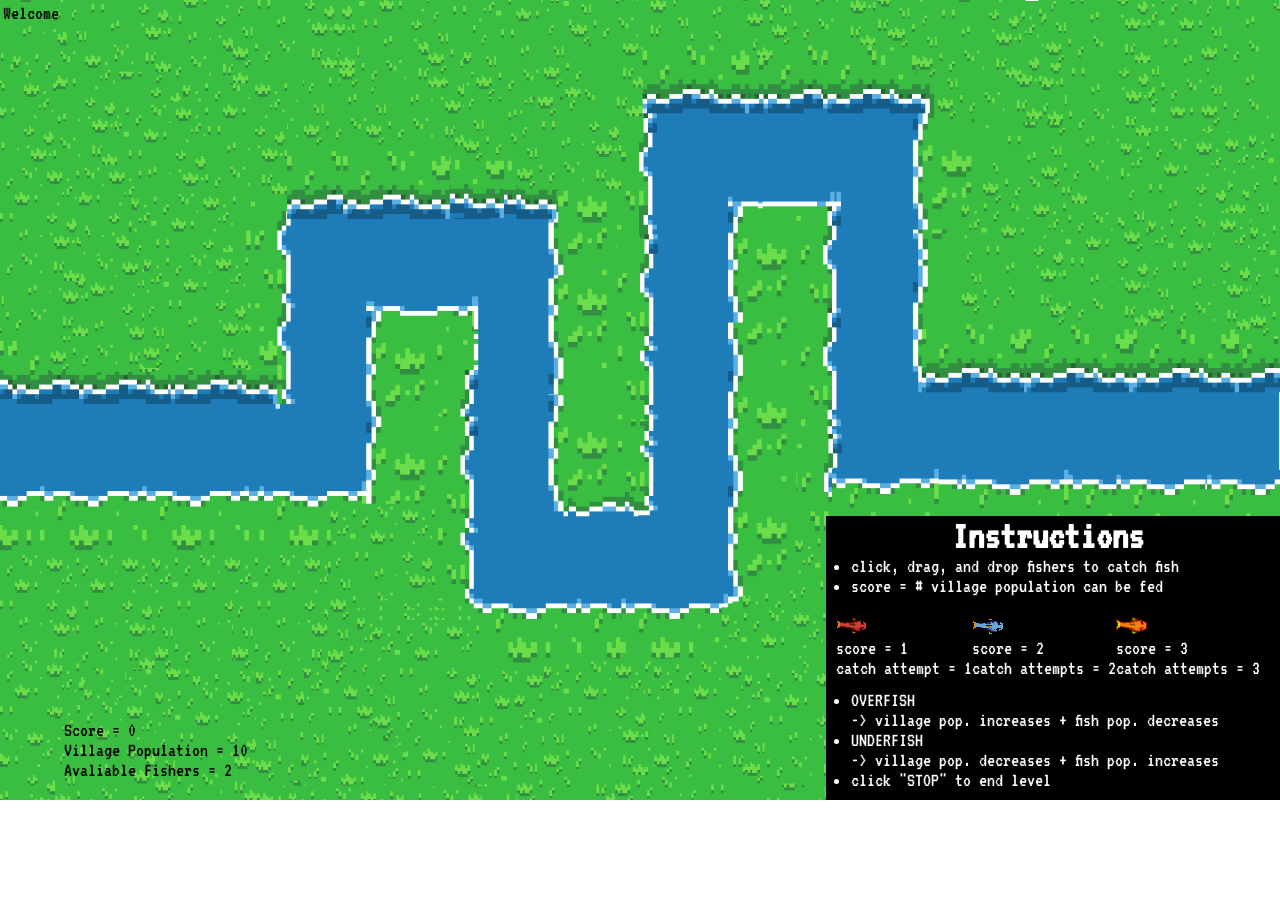
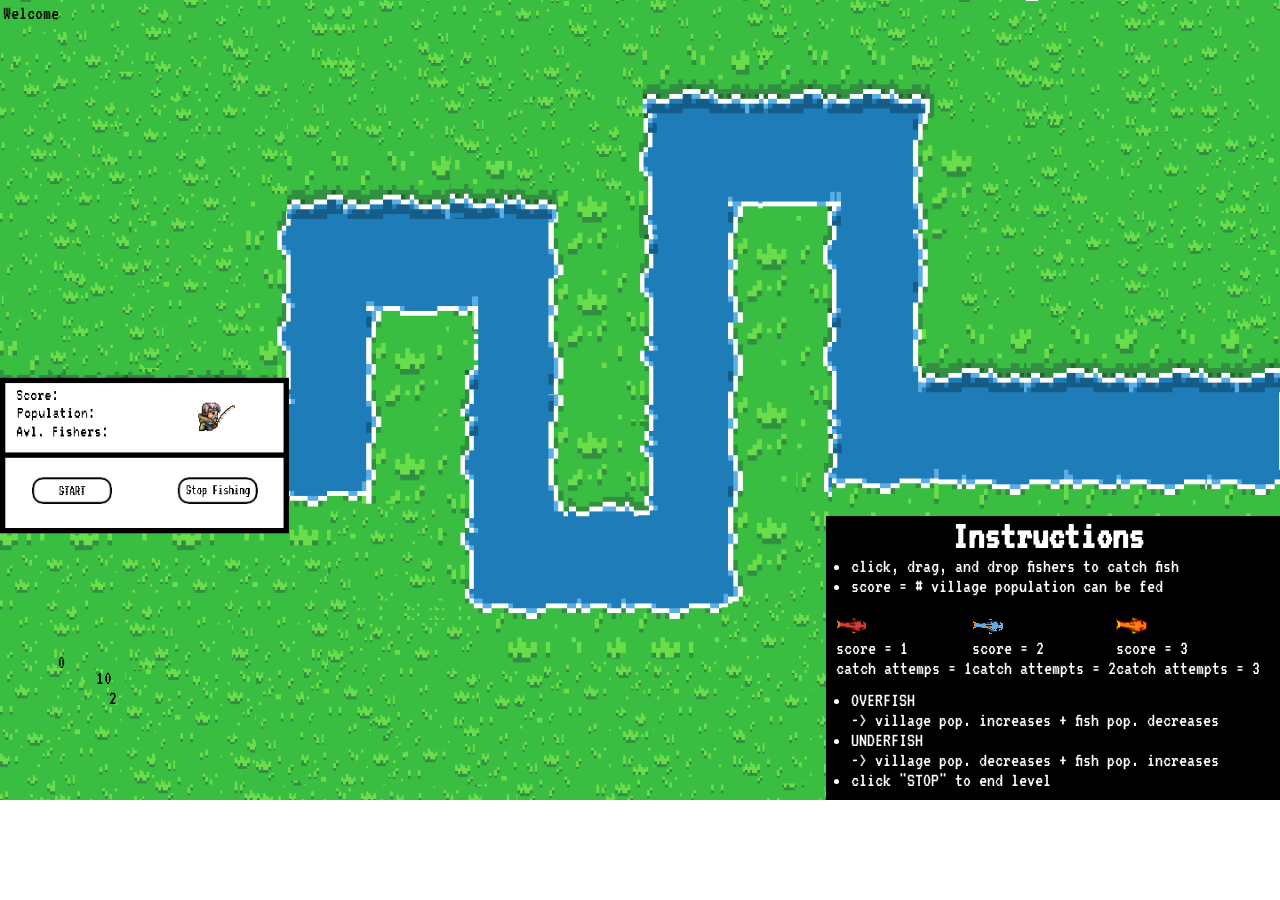
Before and after one commit to anniewang1109/CSSI_Fishing_Village_Game, a Python web app: template templates/gamePage.html in a window 1280 px wide; the page is wider, and only the part inside the window is pictured. Run offline with Jinja, Linux system fonts and the light colour scheme; the template is opened without the code that fills it, so the values that code supplies are empty.

Commit message:
added Board to screen and updated score board

```diff
--- a/static/GP2.js
+++ b/static/GP2.js
@@ -111,37 +111,40 @@ function catch_fish(fisher_index){
         draw_fisher(fisher,false);
       }
       fisher = fisherArr[fisher_index][0];
+      fisher.minDistance = fisher.range;
+      fisher.closestFishIndex =  -1;
       for(var i = 0; i<fishArr.length; i++){
           if(fishArr[i][0] != null){
-            if(getRadius(fishArr[i][0],fisher) < fisher.range){
-              if()
+            if(getRadius(fishArr[i][0],fisher) < fisher.minDistance){
+                fisher.minDistance = getRadius(fishArr[i][0],fisher);
+                fisher.closestFishIndex =  i;
+            }
+          }
       }
       // utx.beginPath();
       // utx.moveTo(fisher.catchX, fisher.catchY);
       // utx.lineTo(fishArr[i][0].catchX, fishArr[i][0].catchY);
       // utx.stroke();
       //console.log(absSlope(fishArr[i][0],fisher));
-                if(absSlope(fishArr[i][0],fisher) >= (window.innerHeight)/(window.innerWidth)){
-                    if(fish.catchY > fisher.catchY){
+      if(fisher.closestFishIndex != -1){
+        if(absSlope(fishArr[fisher.closestFishIndex][0],fisher) >= (window.innerHeight)/(window.innerWidth)){
+            if(fishArr[fisher.closestFishIndex][0].catchY > fisher.catchY){
                 fisher.direction = 0;
             }else{
                 fisher.direction = 2;
             }
         }else{
-                    if(fish.catchX > fisher.catchX){
+            if(fishArr[fisher.closestFishIndex][0].catchX > fisher.catchX){
                 fisher.direction = 1;
             }else{
                 fisher.direction = 3;
             }
         }
-                if(Math.random()*100<5){
-                  fishArr[i][0].setCaught();
+        if(Math.random()*100<50){ ///ASK DAD ABOUT THIS
+          fishArr[fisher.closestFishIndex][0].setCaught();
         }
         fisher.currentFrame = 46;
         draw_fisher(fisher,false);
-                break;
-            }
-          }
       }
     }
 }
@@ -210,7 +213,9 @@ function mouseUp(e){
 }
 
 function refreshPage(){
-  document.getElementById("scoreTag").innerHTML = "Score = " + score + "<br>Village Population = " + population + "<br>Avaliable Fishers = " + availableFishers;
+  document.getElementById("scoreTag").innerHTML = score;
+  document.getElementById("populationTag").innerHTML = population;
+  document.getElementById("availableFishersTag").innerHTML = availableFishers;
 }
 
 function levelComplete(){
@@ -260,8 +265,11 @@ function getLevel(){
 console.log((window.innerHeight)/(window.innerWidth));
 background.backgroundSize = window.innerWidth + "px " + window.innerHeight + "px;";
 
-ctxF.fillRect(0,800,46,128);
-ctxF.fillRect(500,800,92,92);
+var scoreBoard = new Image();
+scoreBoard.src = "/static/imgs/Board.png";
+scoreBoard.onload = function () {
+   ctxF.drawImage(scoreBoard, 0,screen.height - 175,325,175)
+}
 //full_canvas();
 getLevel();
 level = levels[0];
--- a/static/gamePage.css
+++ b/static/gamePage.css
@@ -70,11 +70,24 @@ body{
   position: absolute;
 }
 #scoreTag{
-  size = 30px;
   z-index: 7;
   position:absolute;
-  left: 5%;
-  top: 90%;
+  left: 4.5%;
+  top: 81.5%;
+  font-size: 20px;
+}
+#populationTag{
+  z-index: 7;
+  position:absolute;
+  left: 7.5%;
+  top: 83.5%;
+  font-size: 20px;
+}
+#availableFishersTag{
+  z-index: 7;
+  position:absolute;
+  left: 8.5%;
+  top: 86%;
   font-size: 20px;
 }
 
--- a/templates/gamePage.html
+++ b/templates/gamePage.html
@@ -9,9 +9,11 @@
   </head>
 
   <body>
-    <p id="nickname">Welcome {{nickname}}</p >
+    <p id="nickname">Welcome {{nickname}}</p>
 
-    <p id="scoreTag">Score = 0<br>Village Population = 10<br>Avaliable Fishers = 2</p>
+    <p id="scoreTag">0</p>
+    <p id="populationTag">10</p>
+    <p id="availableFishersTag">2</p>
     <div hidden id="levelData">{{levelData}}</div>
     <!-- <canvas id="ui-layer" width="1440" height="900"></canvas> -->
 
@@ -24,7 +26,7 @@
       <div id="allFish">
         <div id="redFishGroup">
           <div class="fishImg" ><img src="/static/imgs/red_fish_right.png"></div>
-          <div class="fishInfo"><p>score = 1<br>catch attempt = 1 </p></div>
+          <div class="fishInfo"><p>score = 1<br>catch attemps = 1</p></div>
         </div>
         <div id="blueFishGroup">
           <div class="fishImg" ><img src="/static/imgs/blue_fish_right.png"></div>
```
Lines whose indentation alone changed are shown as unchanged.
